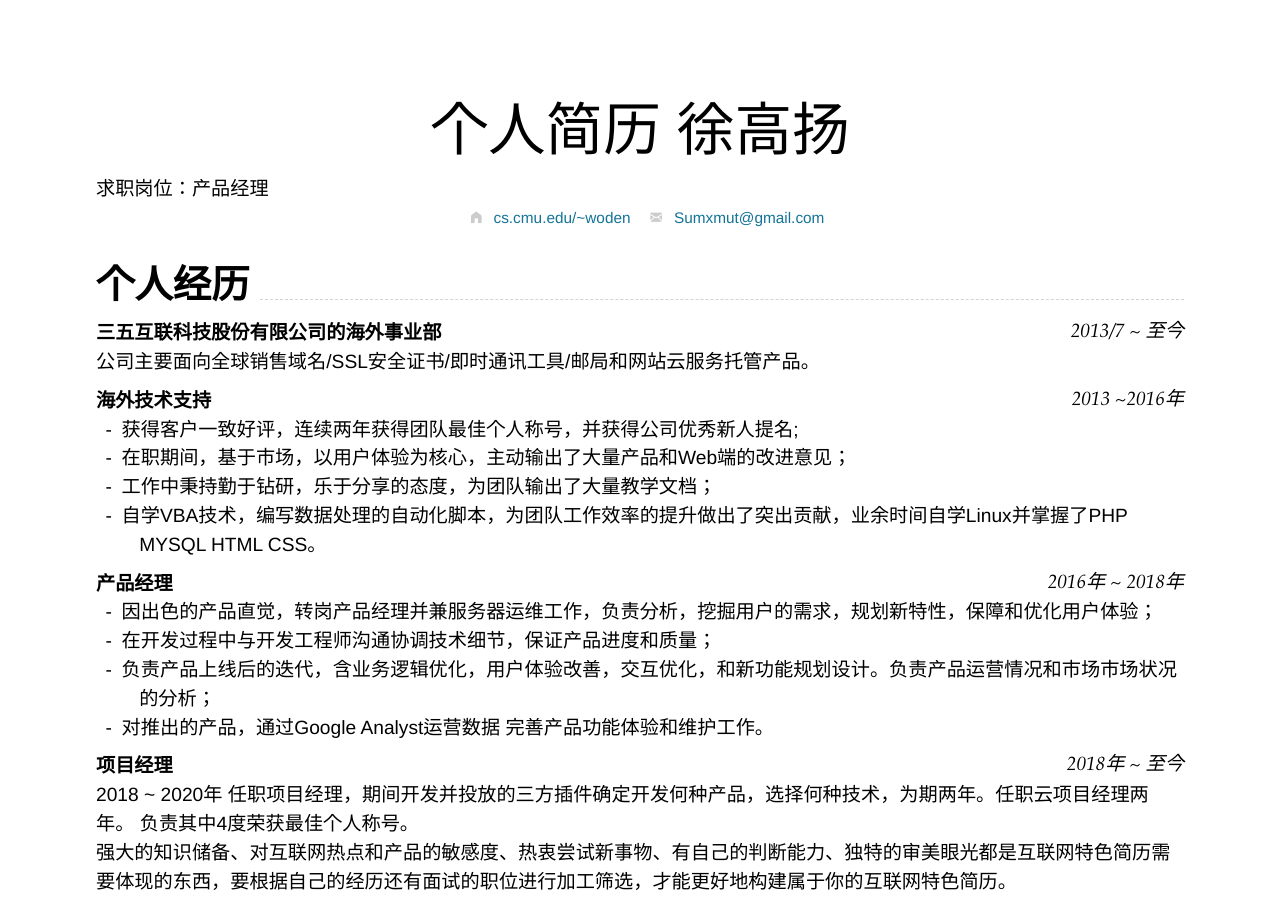
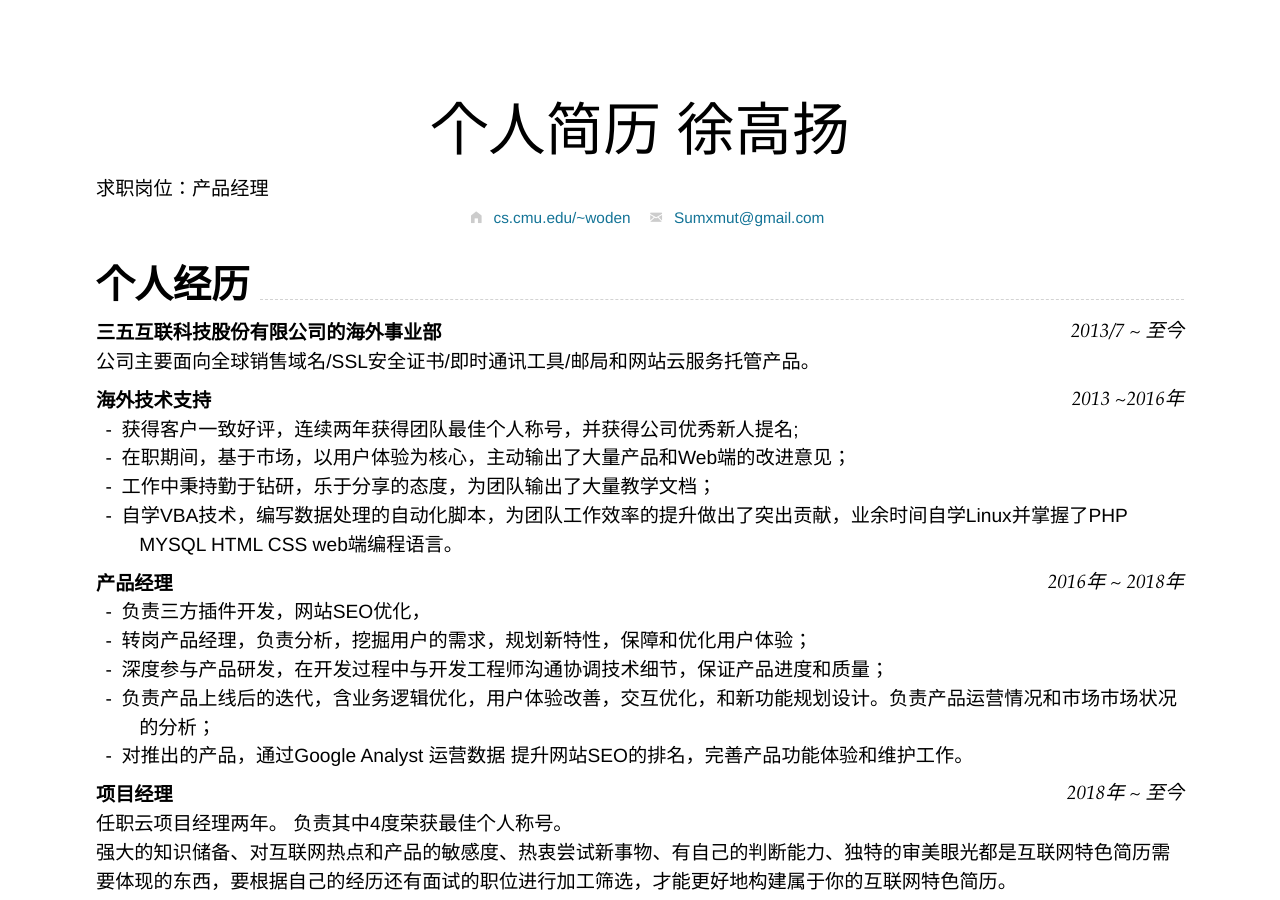
Before and after one commit to topgg/topgg.github.io, a Jekyll site: the page built from index.md, in a window 1280 px wide and 900 px high. Built offline with Jekyll 4.4.1, drawn with Linux system fonts in a browser that asks for light colours; nearby versions of some CDN libraries.

Commit message:
Update index.md

```diff
--- a/index.md
+++ b/index.md
@@ -34,26 +34,25 @@ Supported arguments:
 - 获得客户一致好评，连续两年获得团队最佳个人称号，并获得公司优秀新人提名;
 - 在职期间，基于市场，以用户体验为核心，主动输出了大量产品和Web端的改进意见；
 - 工作中秉持勤于钻研，乐于分享的态度，为团队输出了大量教学文档；
-- 自学VBA技术，编写数据处理的自动化脚本，为团队工作效率的提升做出了突出贡献，业余时间自学Linux并掌握了PHP MYSQL HTML CSS。
+- 自学VBA技术，编写数据处理的自动化脚本，为团队工作效率的提升做出了突出贡献，业余时间自学Linux并掌握了PHP MYSQL HTML CSS web端编程语言。
 
 ### **产品经理** `2016年 ~ 2018年`
 
-- 因出色的产品直觉，转岗产品经理并兼服务器运维工作，负责分析，挖掘用户的需求，规划新特性，保障和优化用户体验；
-- 在开发过程中与开发工程师沟通协调技术细节，保证产品进度和质量；
+- 负责三方插件开发，网站SEO优化，
+- 转岗产品经理，负责分析，挖掘用户的需求，规划新特性，保障和优化用户体验；
+- 深度参与产品研发，在开发过程中与开发工程师沟通协调技术细节，保证产品进度和质量；
 - 负责产品上线后的迭代，含业务逻辑优化，用户体验改善，交互优化，和新功能规划设计。负责产品运营情况和市场市场状况的分析；
-- 对推出的产品，通过Google Analyst运营数据 完善产品功能体验和维护工作。
+- 对推出的产品，通过Google Analyst 运营数据 提升网站SEO的排名，完善产品功能体验和维护工作。
 
 ### **项目经理** `2018年 ~ 至今`
 
-2018 ~ 2020年 任职项目经理，期间开发并投放的三方插件确定开发何种产品，选择何种技术，为期两年。任职云项目经理两年。
+任职云项目经理两年。
 负责其中4度荣获最佳个人称号。
 
 强大的知识储备、对互联网热点和产品的敏感度、热衷尝试新事物、有自己的判断能力、独特的审美眼光都是互联网特色简历需要体现的东西，要根据自己的经历还有面试的职位进行加工筛选，才能更好地构建属于你的互联网特色简历。
 
 
-
 ## **工作成绩**
-
 
 -推动并负责第三方插件[WHMCS](https://marketplace.whmcs.com/product/category/Domain+Registrars)的开发，设计模块功能接口，指导程序实现和对接，维护其迭代确保用户的体验，从无到有，现业绩占比超15%并且在持续增长中。
 -负责Cpanel Reseller Hosting ，扭转业务连年下滑颓势，成功将用户数
```
